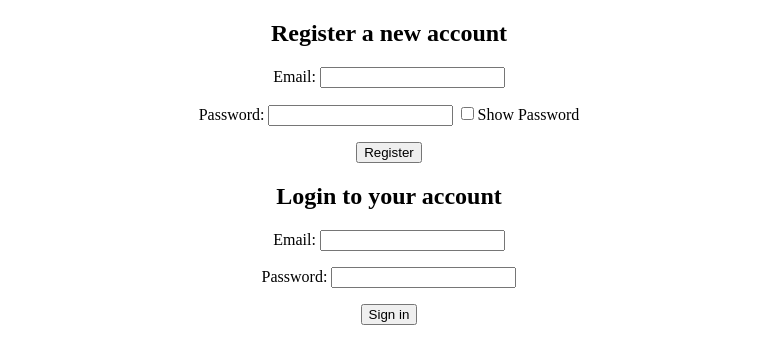
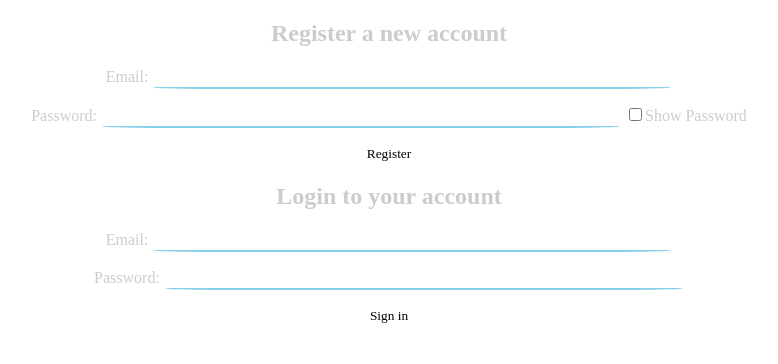
Before and after one commit to jacob-underwood/DailyKanji, a PHP site: page /register.php in a window 1280 px wide. Shown: the top 364 px of the page, without its empty margins (251-1029 px from the left). Run offline with PHP 8.4, Linux system fonts and the light colour scheme; some web fonts are replaced.

Commit message:
Styled register/login popup more.
Started setting up ability to close popup.
Style of popup better matches desired theme  of website (watercolor)

```diff
--- a/assets/styles/register.css
+++ b/assets/styles/register.css
@@ -1,6 +1,13 @@
 @font-face {
     font-family: 'zenmarugothicregular';
     src: url(../fonts/ZenMaruGothic-Regular.ttf) format('truetype');
+    font-weight: normal;
+    font-style: normal;
+}
+
+@font-face {
+    font-family: 'zenkurenaidoregular';
+    src: url(../fonts/ZenKurenaido-Regular.ttf) format('truetype');
     font-weight: normal;
     font-style: normal;
 }
@@ -21,13 +28,57 @@
     left: 15%;
     top: 13%;
     right: 15%;
-    bottom: 40%;
-    background-image: url(../images/register-background.jpeg);
+    bottom: auto;
+    padding: 1%;
+    background-image: url(../images/night-sky.jpeg);
     background-position: center;
     background-size: cover;
+    box-shadow: 0px 0px 50px rgb(0 0 100);
+    border-radius: 20%;
 }
 
-#input_container {
+#input_container * {
     font-family: zenmarugothicregular;
     text-align: center;
 }
+
+#input_container h2, p {
+    color: #ccc;
+}
+
+/* #input_container {
+    display: flex;
+}
+
+#input_container > {
+    flex-grow: 1;
+} */
+
+#input_container input[type="text"],
+#input_container input[type="email"],
+#input_container input[type="password"] {
+    background-color: transparent;
+    border-top-color: transparent;
+    border-left-color: transparent;
+    border-right-color: transparent;
+    border-bottom-color: skyblue;
+    border-radius: 10%;
+    color: #000;
+    width: 40%;
+    background-color: #ffffff3b;
+}
+
+#register_password_line {
+    text-indent: 15%;
+}
+
+#login_password_line {
+    text-indent: -4%;
+}
+
+#input_container button {
+    background: #ffffffa8;
+    border: transparent;
+    border-radius: 45%;
+    width: 12%;
+}
```
Also changed, not shown: assets/scripts/register.js (+11 -1 lines), index.php (+6 -3 lines), 2 other files.
